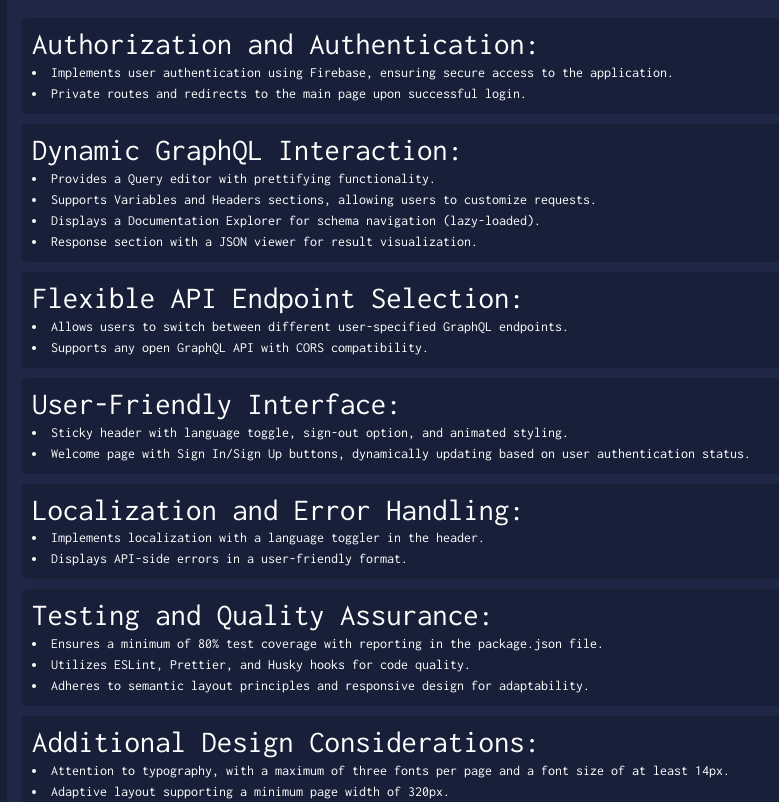
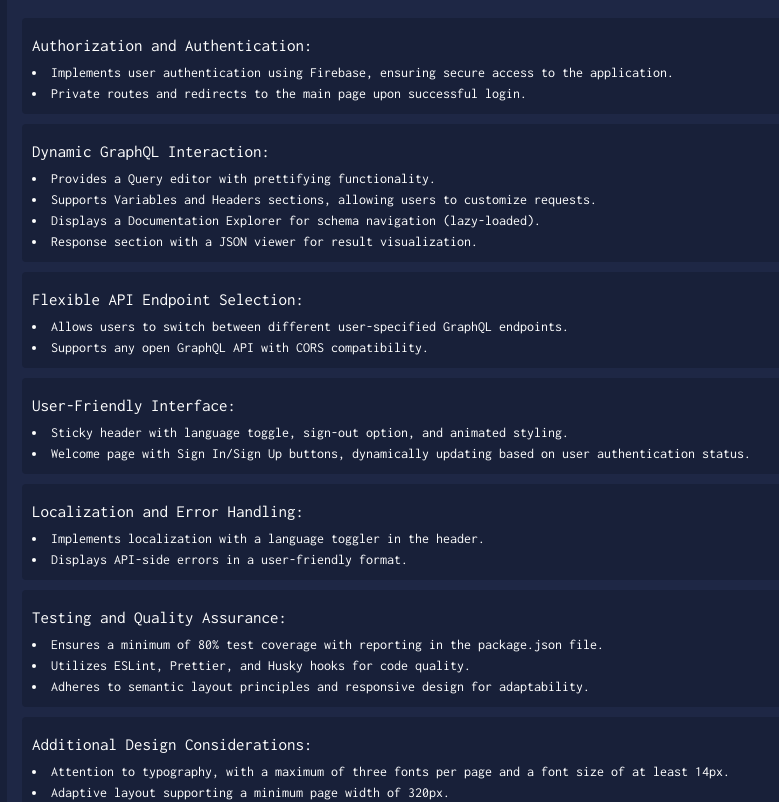
Before and after one commit to vstezhko/graphiql-app, a React (Vite) app: page / in a window 1280 px wide. Shown: the part 400-1202 px from the top of the page, without its empty margins (3-782 px from the left). Built offline with nearby package versions, Linux system fonts and the light colour scheme; no server answers.

Commit message:
GE-26 feat: fix styles

```diff
--- a/src/styles/base.scss
+++ b/src/styles/base.scss
@@ -110,6 +110,11 @@ h2 {
 h3 {
   font-size: 2rem;
   line-height: 1.1;
+}
+
+h4 {
+  font-size: 1.7rem;
+  line-height: 2;
 }
 
 button {
--- a/src/styles/components/mainPageComponents/KeyFeaturesSection.tsx
+++ b/src/styles/components/mainPageComponents/KeyFeaturesSection.tsx
@@ -2,7 +2,7 @@ export const KeyFeaturesSection = () => {
   return (
     <div className="key-features">
       <div className="key-features__item">
-        <h2>Authorization and Authentication:</h2>
+        <h4>Authorization and Authentication:</h4>
         <ul>
           <li>
             Implements user authentication using Firebase, ensuring secure
@@ -15,7 +15,7 @@ export const KeyFeaturesSection = () => {
       </div>
 
       <div className="key-features__item">
-        <h2>Dynamic GraphQL Interaction:</h2>
+        <h4>Dynamic GraphQL Interaction:</h4>
         <ul>
           <li>Provides a Query editor with prettifying functionality.</li>
           <li>
@@ -31,7 +31,7 @@ export const KeyFeaturesSection = () => {
       </div>
 
       <div className="key-features__item">
-        <h2>Flexible API Endpoint Selection:</h2>
+        <h4>Flexible API Endpoint Selection:</h4>
         <ul>
           <li>
             Allows users to switch between different user-specified GraphQL
@@ -42,7 +42,7 @@ export const KeyFeaturesSection = () => {
       </div>
 
       <div className="key-features__item">
-        <h2>User-Friendly Interface:</h2>
+        <h4>User-Friendly Interface:</h4>
         <ul>
           <li>
             Sticky header with language toggle, sign-out option, and animated
@@ -56,7 +56,7 @@ export const KeyFeaturesSection = () => {
       </div>
 
       <div className="key-features__item">
-        <h2>Localization and Error Handling:</h2>
+        <h4>Localization and Error Handling:</h4>
         <ul>
           <li>
             Implements localization with a language toggler in the header.
@@ -66,7 +66,7 @@ export const KeyFeaturesSection = () => {
       </div>
 
       <div className="key-features__item">
-        <h2>Testing and Quality Assurance:</h2>
+        <h4>Testing and Quality Assurance:</h4>
         <ul>
           <li>
             Ensures a minimum of 80% test coverage with reporting in the
@@ -81,7 +81,7 @@ export const KeyFeaturesSection = () => {
       </div>
 
       <div className="key-features__item">
-        <h2>Additional Design Considerations:</h2>
+        <h4>Additional Design Considerations:</h4>
         <ul>
           <li>
             Attention to typography, with a maximum of three fonts per page and
```
